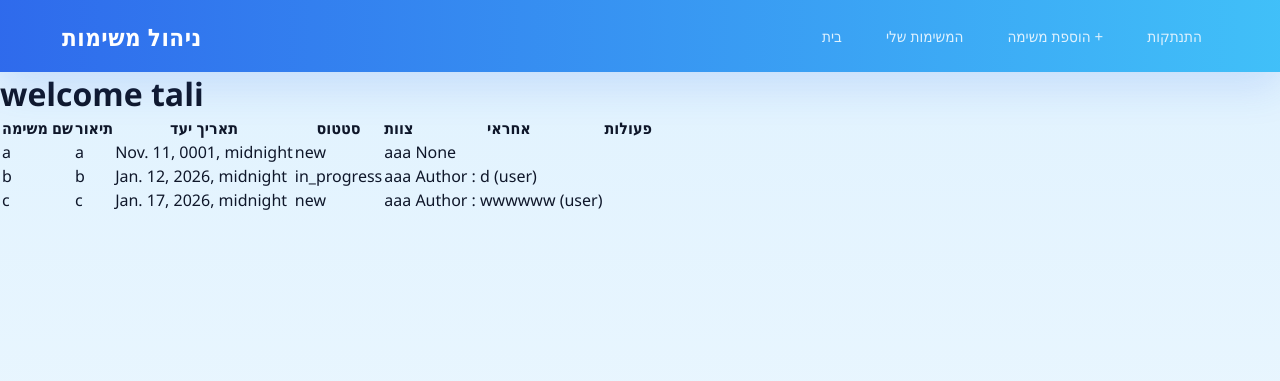
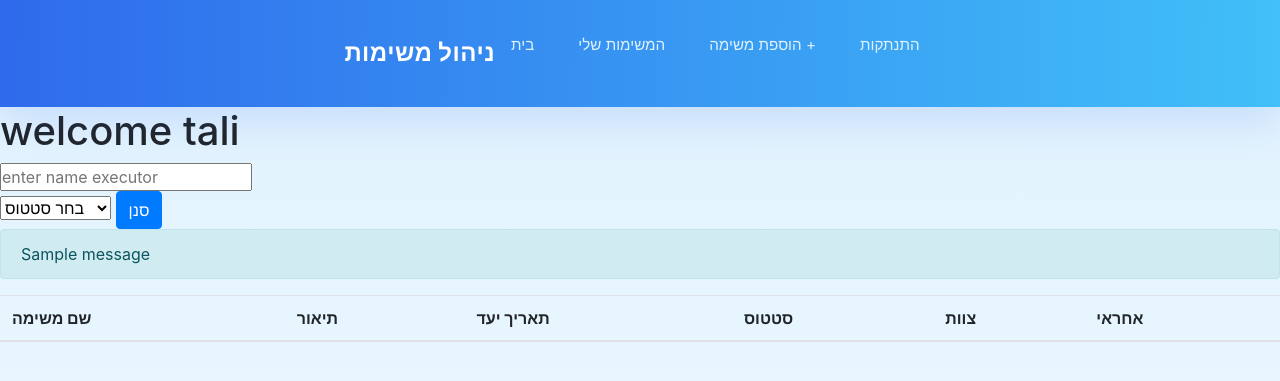
Before and after one commit to tk5461/python_Project, a Django app: page /tasks/ in a window 1280 px wide. Shown: the top 381 px of the page. Run offline with Django 5.2, Linux system fonts and the light colour scheme; a user stored in the database is signed in; data comes from the database, SQL or seed files in the repository; both versions use the stored data as it was after the commit; one stand-in notice (Sample message) is shown; lists and menus that the app fills with data are empty; some libraries are stand-ins or nearby versions.

Commit message:
almost finish....

```diff
--- a/myProject/DjangoApp/models.py
+++ b/myProject/DjangoApp/models.py
@@ -7,9 +7,9 @@ class role(Enum):
     USER = "user"
 
 class status(Enum):
-    NEW = "new"
-    IN_PROGRESS = "in_progress"
-    COMPLETED = "completed"
+    new = "new"
+    in_progress = "in_progress"
+    completed = "completed"
 
 
 class Team(models.Model):
@@ -29,7 +29,7 @@ class Person(models.Model):
     team = models.ForeignKey(Team , on_delete=models.CASCADE, null=True, blank=True)
 
     def __str__(self):
-        return f' Author : {self.user.username} ({self.role})'
+        return f' {self.user.username} ({self.role})'
 
 class Task(models.Model):
     id = models.AutoField(primary_key=True)
@@ -40,6 +40,6 @@ class Task(models.Model):
     status = models.CharField(
         max_length=100,
         choices=[(status.value , status.name) for status in status],
-        default=status.NEW.value
+        default=status.new.value
     )
     team = models.ForeignKey(Team , on_delete=models.CASCADE)
--- a/myProject/DjangoApp/urls.py
+++ b/myProject/DjangoApp/urls.py
@@ -7,4 +7,12 @@ urlpatterns = [
     path("login/", views.login_view, name='login'),
     path('logout/', views.logout_view, name='logout'),
     path('tasks/', views.all_task, name='tasks'),
+    path('addTask/', views.add_task, name='addTask'),
+    path('tasks/<int:task_id>/', views.edit_task, name='editTask'),
+    path('tasks/<int:id>/edit', views.delete_task, name='delete_task'),
+    path('update_task_status/<int:id>/', views.update_task_status, name='update_task_status'),
+    path('update_task_executor/<int:id>/', views.update_task_executor, name='update_task_executor'),
+    path('update_task/<int:id>/', views.update_task_executor, name='update_task_executor'),
+    path('tasks/', views.filter_by_status, name='filter_by_status'),
+
 ]
--- a/myProject/DjangoApp/views.py
+++ b/myProject/DjangoApp/views.py
@@ -1,9 +1,13 @@
 from django.contrib.auth import authenticate, login, logout
 from django.contrib.auth.decorators import login_required
 from django.contrib.auth.forms import UserCreationForm, AuthenticationForm
+from django.http import JsonResponse
 from django.shortcuts import render, redirect, get_object_or_404
-from .forms import PersonForm
-from .models import Task
+from django.views.decorators.csrf import csrf_exempt
+
+from .forms import PersonForm , TaskForm
+from .models import Task, Team, Person
+from django.contrib import messages
 
 def home(request):
     return render(request, 'home.html')
@@ -41,7 +45,7 @@ def login_view(request):
                     user_team = person.team
 
                     request.session['user_role'] = user_role
-                    request.session['user_team'] = user_team.name if user_team else 'No team assigned'
+                    # request.session['user_team'] = user_team.name if user_team else 'No team assigned'
                 else:
                     request.session['user_role'] = 'No role assigned'
                     request.session['user_team'] = 'No team assigned'
@@ -58,10 +62,105 @@ from django.shortcuts import render
 
 def logout_view(request):
     logout(request)
-
+    return redirect("home")
 
 
 @login_required
 def all_task(request):
     tasks = Task.objects.all()
     return render(request, 'tasks.html', {'tasks': tasks})
+
+@login_required
+def add_task(request):
+    if request.method == "POST":
+        form = TaskForm(request.POST)
+        if form.is_valid():
+            form.save()
+            return redirect('tasks')
+    else:
+        team = Team.objects.first()
+        form = TaskForm(team=team)
+
+    return render(request, 'addTasks.html', {'form': form})
+
+
+@login_required
+def delete_task(request, id):
+    task = get_object_or_404(Task, pk=id)
+    if task.Executor:
+        messages.error(request, "אי אפשר למחוק משימה שיש לה אחראי.")
+        return redirect('tasks')
+
+    if request.method == "POST":
+        task.delete()
+        messages.success(request, "המשימה נמחקה בהצלחה.")
+        return redirect('tasks')
+
+    return render(request, 'tasks.html', {'task': task})
+
+
+@login_required
+def edit_task(request, task_id):
+    task = get_object_or_404(Task, pk=task_id)
+
+    if task.Executor:
+        messages.error(request, "לא ניתן לערוך משימה ששויכה לעובד.")
+        return redirect('tasks')
+
+    if request.method == "POST":
+        form = TaskForm(request.POST, instance=task)
+        if form.is_valid():
+            form.save()
+            return redirect('tasks')
+    else:
+        form = TaskForm(instance=task)
+
+    return render(request, 'editTask.html', {'form': form, 'task': task})
+
+@login_required
+def update_task_status(request, id):
+    task = get_object_or_404(Task, pk=id)
+
+    if request.method == "POST":
+        new_status = request.POST.get('status')
+        task.status = new_status
+        task.save()
+        messages.success(request, "הסטטוס שונה בהצלחה.")
+        return redirect('tasks')
+
+    return redirect('tasks')
+
+
+@login_required
+def update_task_executor(request, id):
+    task = get_object_or_404(Task, pk=id)
+    person = get_object_or_404(Person, user=request.user)
+
+    if request.method == "POST":
+        if task.Executor is not None:
+            messages.error(request, "משימה זו כבר משויכת לאחראי.")
+            return redirect('tasks')
+
+        task.Executor = person
+        task.save()
+        messages.success(request, "המשימה הוקצתה בהצלחה.")
+        return redirect('tasks')
+
+    return redirect('tasks')
+
+from django.contrib.auth.decorators import login_required
+from django.shortcuts import render
+from .models import Task
+
+@login_required
+def filter_by_status(request):
+    status_filter = request.GET.get('status')
+    tasks = Task.objects.all()
+    if status_filter:
+        tasks = tasks.filter(status=status_filter)
+
+    context = {
+        'tasks': tasks,
+    }
+
+    return render(request, 'tasks.html', context)
--- a/myProject/templates/Tasks.html
+++ b/myProject/templates/Tasks.html
@@ -8,11 +8,29 @@
     <meta charset="UTF-8">
     <meta name="viewport" content="width=device-width, initial-scale=1.0">
     <title>דף הבית</title>
+    <link href="https://stackpath.bootstrapcdn.com/bootstrap/4.5.2/css/bootstrap.min.css" rel="stylesheet">
 </head>
 <body>
 <h1>welcome {{user.username}}</h1>
-
-<table>
+    {% if user.person.role == 'admin' %}
+        <a href="{% url 'addTask' %}" class="btn btn-info">Add TASK</a>
+    {% endif %}
+     <input placeholder="enter name executor" id="myInput1" onkeyup="myFunction()" type="text">
+    <form method="GET" action="{% url 'filter_by_status' %}">
+    <select name="status">
+        <option value="">בחר סטטוס</option>
+        <option value="new" {% if request.GET.status == 'new' %} selected {% endif %}>new</option>
+        <option value="in_progress" {% if request.GET.status == 'in_progress' %} selected {% endif %}>in_progress</option>
+        <option value="completed" {% if request.GET.status == 'completed' %} selected {% endif %}>completed</option>
+    </select>
+    <button type="submit" class="btn btn-primary">סנן</button>
+    </form>
+    <div class="alert alert-info">
+        {% for message in messages %}
+            {{ message }}
+        {% endfor %}
+    </div>
+<table class="table table-striped">
     <thead>
     <tr>
         <th>שם משימה</th>
@@ -21,31 +39,58 @@
         <th>סטטוס</th>
         <th>צוות</th>
         <th>אחראי</th>
-        {% if not task.performer %}
-        <th>פעולות</th>
-        {% elif task.performer == user %}
-        <th>פעולות</th>
-        {% endif %}
-        {% if user.userprofile.role == 'Manager' %}
-        <th>Edit</th>
-        <th>Delete</th>
+       {% if user.person.role == 'admin' %}
+        <th>Administrator actions</th>
         {% endif %}
     </tr>
     </thead>
     <tbody>
     {% for task in tasks %}
+    {% if user.person.team == task.team %}
     <tr>
         <td>{{ task.title }}</td>
         <td>{{ task.description }}</td>
         <td>{{ task.date_end }}</td>
-        <td>{{ task.status }}</td>
+        <td>
+            {{ task.status }}
+            <form method="POST" action="{% url 'update_task_status' task.id %}">
+                {% csrf_token %}
+                <select name="status">
+                    <option value="new"{% if task.status == "new" %} selected{% endif %}>new</option>
+                    <option value="in_progress"{% if task.status == "in_progress" %} selected{% endif %}>in_progress</option>
+                    <option value="completed"{% if task.status == "completed" %} selected{% endif %}>completed</option>
+                </select>
+                <button type="submit" class="btn btn-primary">עדכן סטטוס</button>
+            </form>
+        </td>
         <td>{{ task.team }}</td>
-        <td>{{ task.Executor }}</td>
+        {% if task.Executor != None %}
+            <td>{{ task.Executor }}</td>
+        {% else %}
+            <td> {% if user.person.role == 'admin' %}
+                <form action="{% url 'update_task_executor' task.id %}" method="post" style="display:inline;">
+                {% csrf_token %}
+                <button type="submit">Assing task for me</button>
+            </form>
+            {% endif %}
+            </td>
+        {% endif %}
+        {% if user.person.role == 'admin' %}
+        <td>
+            <a href="{% url 'editTask' task.id %}" class="btn btn-info">Edit</a>
+           <form method="POST" action="{% url 'delete_task' task.id %}">
+            {% csrf_token %}
+            <button type="submit" class="btn btn-danger">Delete</button>
+            </form>
+        </td>
+        {% endif %}
     </tr>
+    {% endif %}
     {% endfor %}
+    {% if messages %}
+    {% endif %}
     </tbody>
 </table>
-
 
 </body>
 </html>
```
Also changed, not shown: myProject/DjangoApp/forms.py (+18 -1 lines), myProject/templates/addTasks.html (added, +37 -0 lines), myProject/templates/editTask.html (added, +17 -0 lines), myProject/DjangoApp/migrations/0005_alter_task_status.py (added), myProject/db.sqlite3, myProject/templates/Login.html (line endings or trailing spaces).
